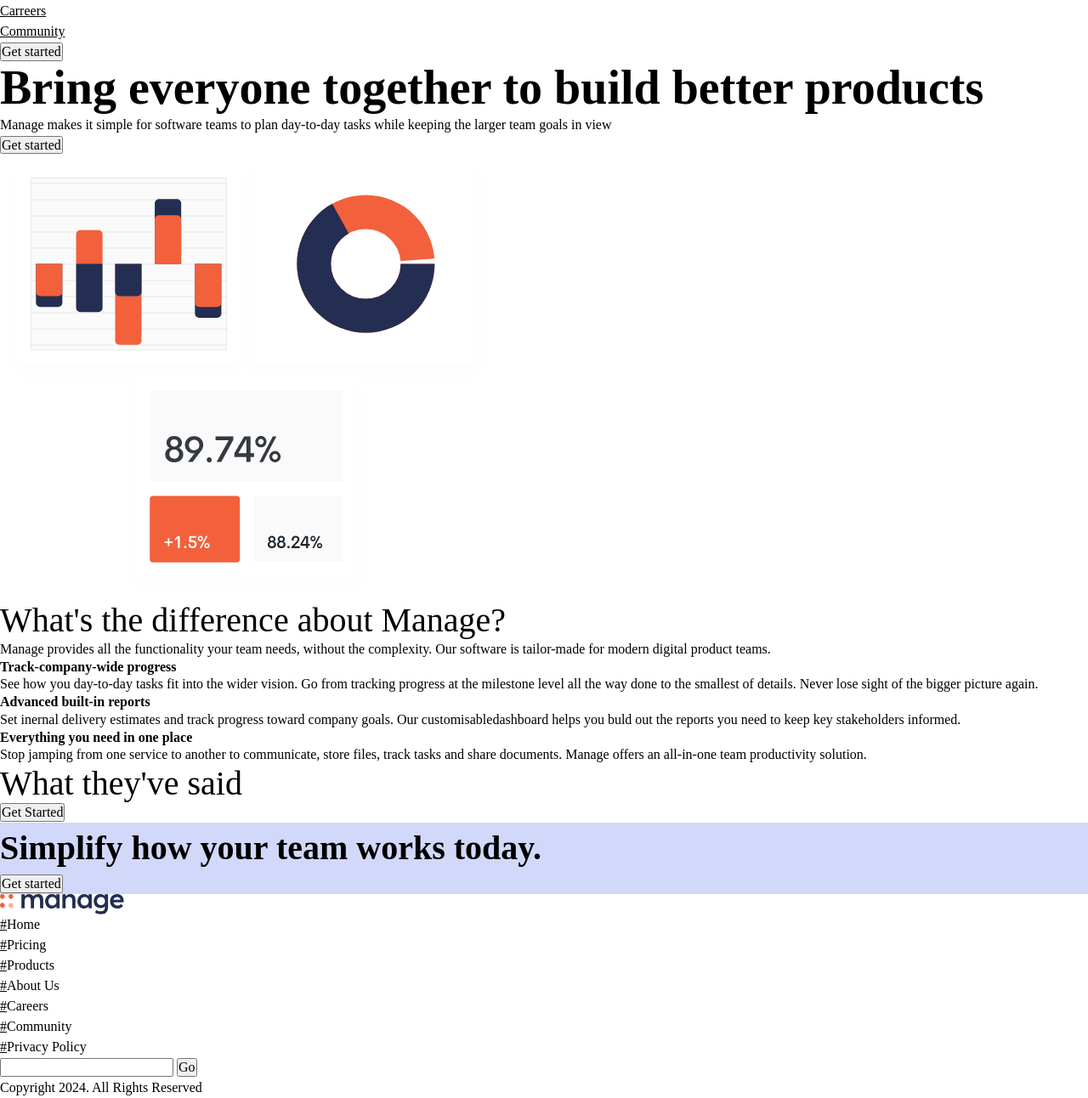
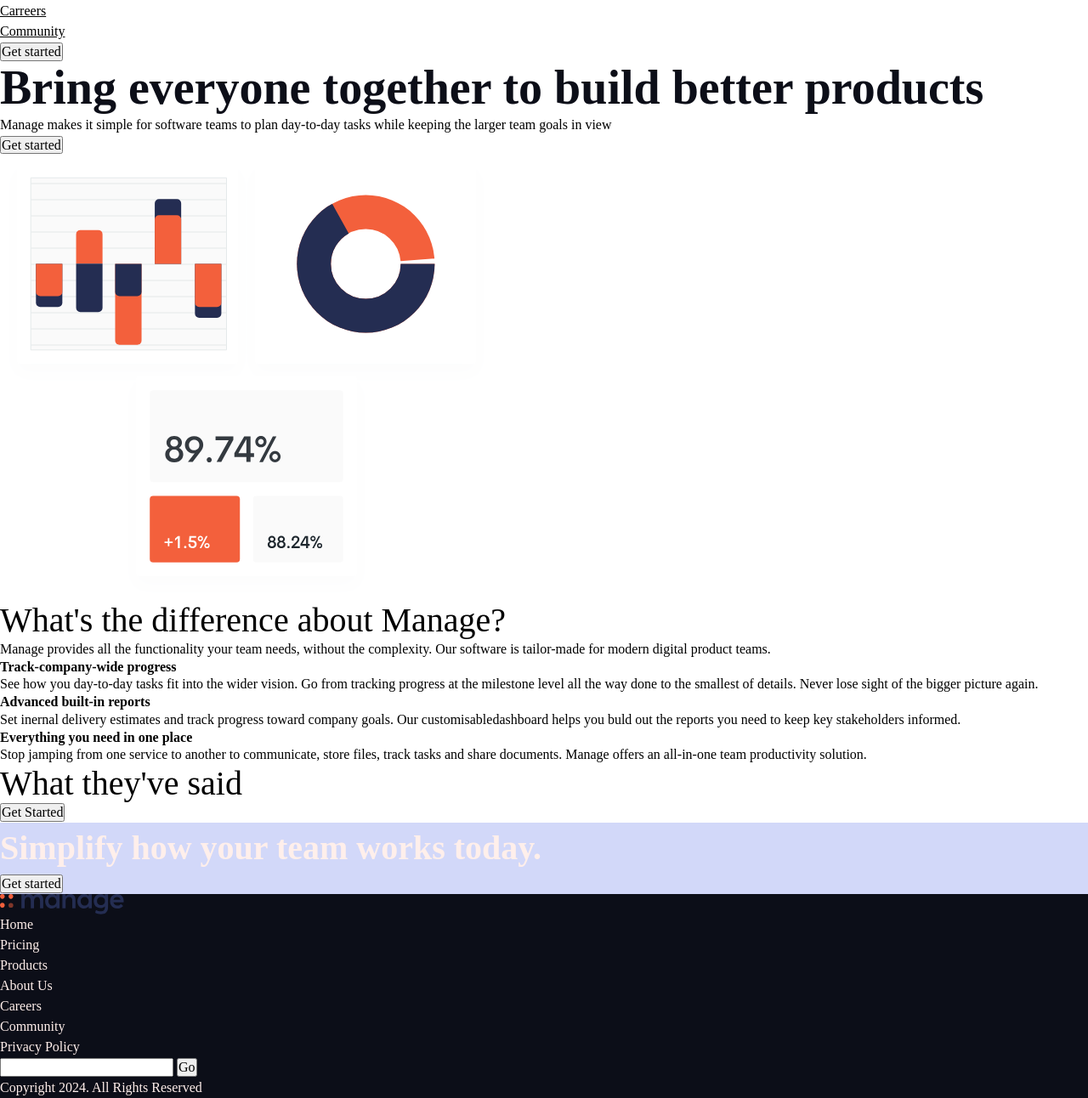
Before and after one commit to NadiasCodes/Practice--Responsive-Website, a plain HTML site: page index.html in a window 1280 px wide. Shown: the part 95-1387 px from the top of the page at 85% size. Drawn offline with Linux system fonts and the light colour scheme.

Commit message:
fixed some color issues on my reset

```diff
--- a/index.html
+++ b/index.html
@@ -103,7 +103,7 @@
         <button class="button">Get Started</button>
       </section>
 
-      <section class="bg-primary-light-blue .text-neutral-creamy">
+      <section class="bg-primary-light-blue text-neutral-creamy">
         <div class="container">
           <div class="event-columns">
             <div>
@@ -135,13 +135,13 @@
         <div>
           <nav class="footer-nav">
             <ul arial-label="footer" role="list">
-              <li><a href="">#</a>Home</li>
-              <li><a href="">#</a>Pricing</li>
-              <li><a href="">#</a>Products</li>
-              <li><a href="">#</a>About Us</li>
-              <li><a href="">#</a>Careers</li>
-              <li><a href="">#</a>Community</li>
-              <li><a href="">#</a>Privacy Policy</li>
+              <li><a href="#"></a>Home</li>
+              <li><a href="#"></a>Pricing</li>
+              <li><a href="#"></a>Products</li>
+              <li><a href="#"></a>About Us</li>
+              <li><a href="#"></a>Careers</li>
+              <li><a href="#"></a>Community</li>
+              <li><a href="#"></a>Privacy Policy</li>
             </ul>
           </nav>
         </div>
--- a/src/style.css
+++ b/src/style.css
@@ -1,9 +1,9 @@
 :root {
   --clr-primary-light-blue: hsl(231, 77%, 90%);
-  --clr-primary--dark-blue: hsl(230, 35%, 7%);
+  --clr-primary-dark-blue: hsl(230, 35%, 7%);
 
   --clr-neutral-dark-grayish-blue: hsl(227, 12%, 61%);
-  -clr-neutral-creamy: hsl(12, 100%, 96%);
+  --clr-neutral-creamy: hsl(12, 100%, 96%);
 
   --ff-primary: "Be Vietnam Pro", sans-serif;
 
@@ -141,7 +141,7 @@ textarea:not([rows]) {
   color: var(--clr-neutral-dark-grayish-blue);
 }
 .text-neutral-creamy {
-  background-color: var(-clr-neutral-creamy);
+  color: var(--clr-neutral-creamy);
 }
 .bg-primary-light-blue {
   background-color: var(--clr-primary-light-blue);
```
